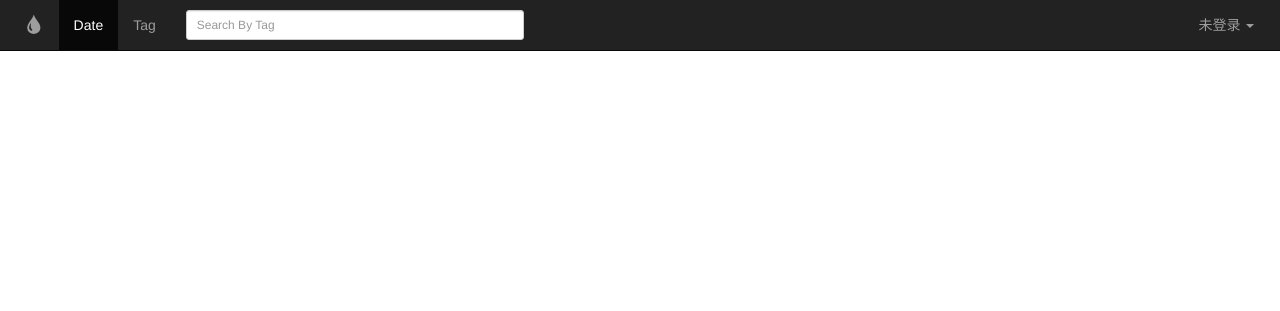
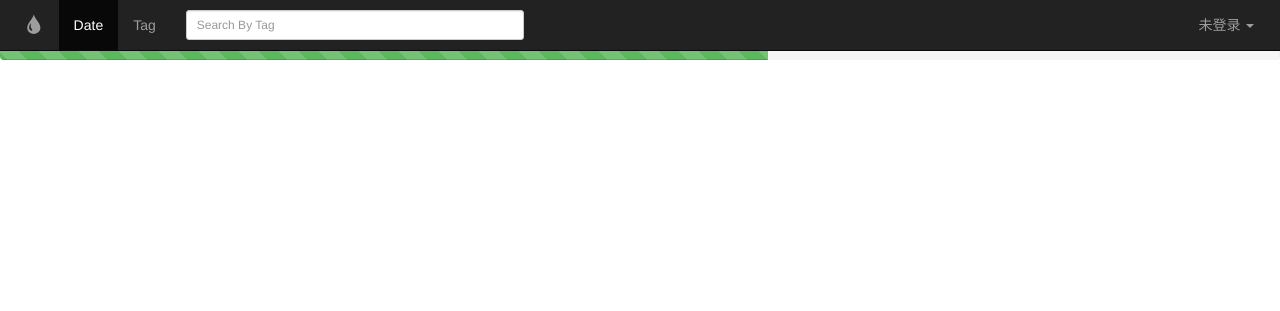
Before and after one commit to Chancetc/d19project, a Django app: template d19app/templates/home.html in a window 1280 px wide. Shown: the top 311 px of the page. Run offline with Django 3.2, Linux system fonts and the light colour scheme; the template is opened without the code that fills it, so the values that code supplies are empty.

Commit message:
组件:进度条

```diff
--- a/d19app/templates/home.html
+++ b/d19app/templates/home.html
@@ -19,7 +19,11 @@
     <![endif]-->
   </head>
   <body onload="loadUserRecords('','',0,100)">
+
+    {% include 'progressBar-green.html' %}
   	{% include 'CTRNavBar.html' %}
+
+
     <div id="main-contaner" class="container">
 
     	<!-- <div class="row" role = "main">
--- /dev/null
+++ b/d19app/templates/progressBar-green.html
@@ -0,0 +1,5 @@
+<div id="nav-progress-barCon" class="progress navbar-fixed-top" style="margin-top: 40px;">
+	<div id="nav-progress-bar" class="progress-bar progress-bar-success progress-bar-striped active" role="progressbar" aria-valuenow="40" aria-valuemin="0" aria-valuemax="100">
+		<span class="sr-only">50%Complete(success)</span>
+	</div>
+</div>
--- a/d19app/views.py
+++ b/d19app/views.py
@@ -386,6 +386,7 @@ def queryRecords(userId,tag,recordDate,start,end):
 
 def queryRequestForUserRecords(request):
 
+	# time.sleep(2)
 	retCode = HTTPRSPCode.OK
 	msg = "ok"
 	data = {}
--- a/static/js/highChartStackBar.js
+++ b/static/js/highChartStackBar.js
@@ -10,7 +10,10 @@ $(document).ready(function(){
     var chartData = getHighChartDataFromRecordData(recordData);
 
     $('#chart-container1').highcharts(chartData);
-    //取最近100条记录展示
+
+    $('#nav-progress-bar').animate({
+        width:'60%'
+    },500);
 });
 
 function showAllMyTags(){
@@ -46,6 +49,14 @@ function loadUserRecords(tag,date,start,end){
                 alert("sorry, there is no data to show!");
             }else{
                 constructDomsWithRecordDatas(data.data["records"]);
+                $('#nav-progress-bar').animate({width:'100%'}, 100, function(){
+                    // $('#nav-progress-barCon').hide();
+                    setTimeout(function(){
+                        document.getElementById("nav-progress-barCon").style.display="none";
+                    },500);
+
+                });
+
             }
         }
     });
```
